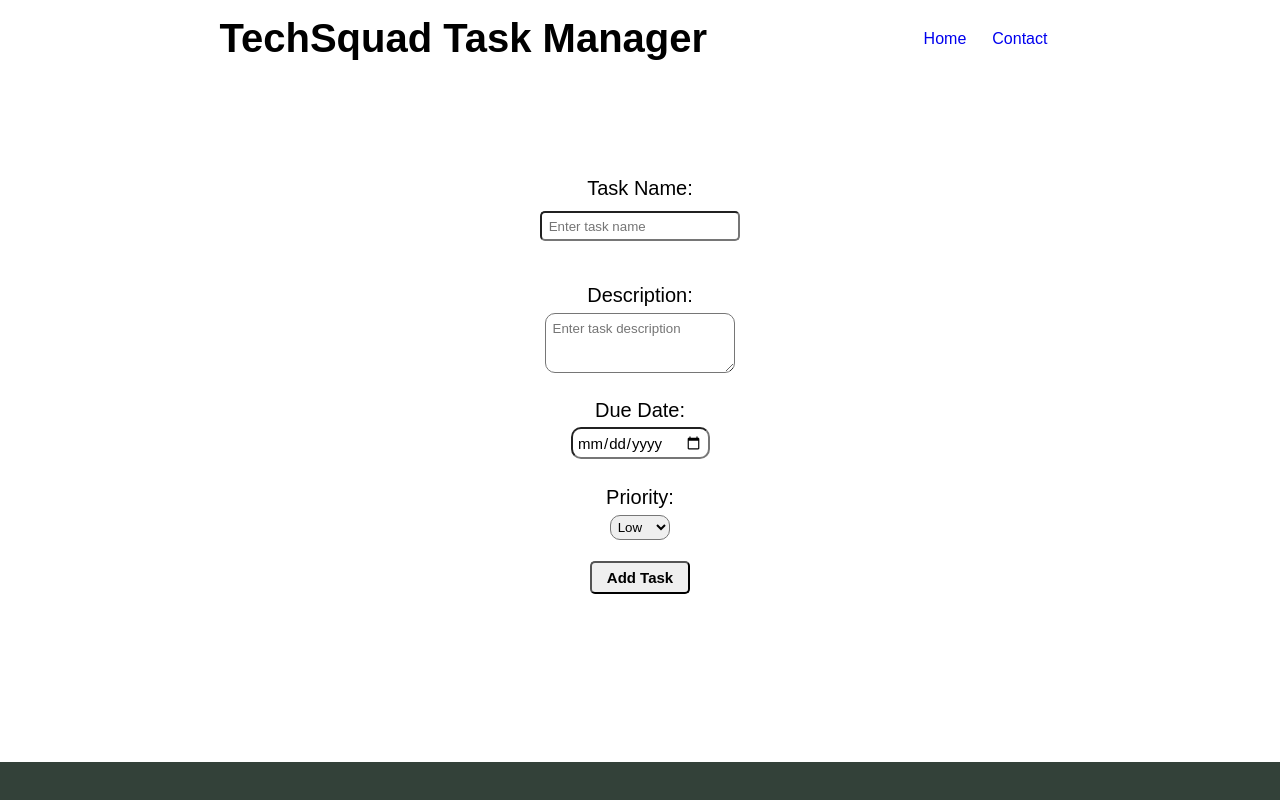
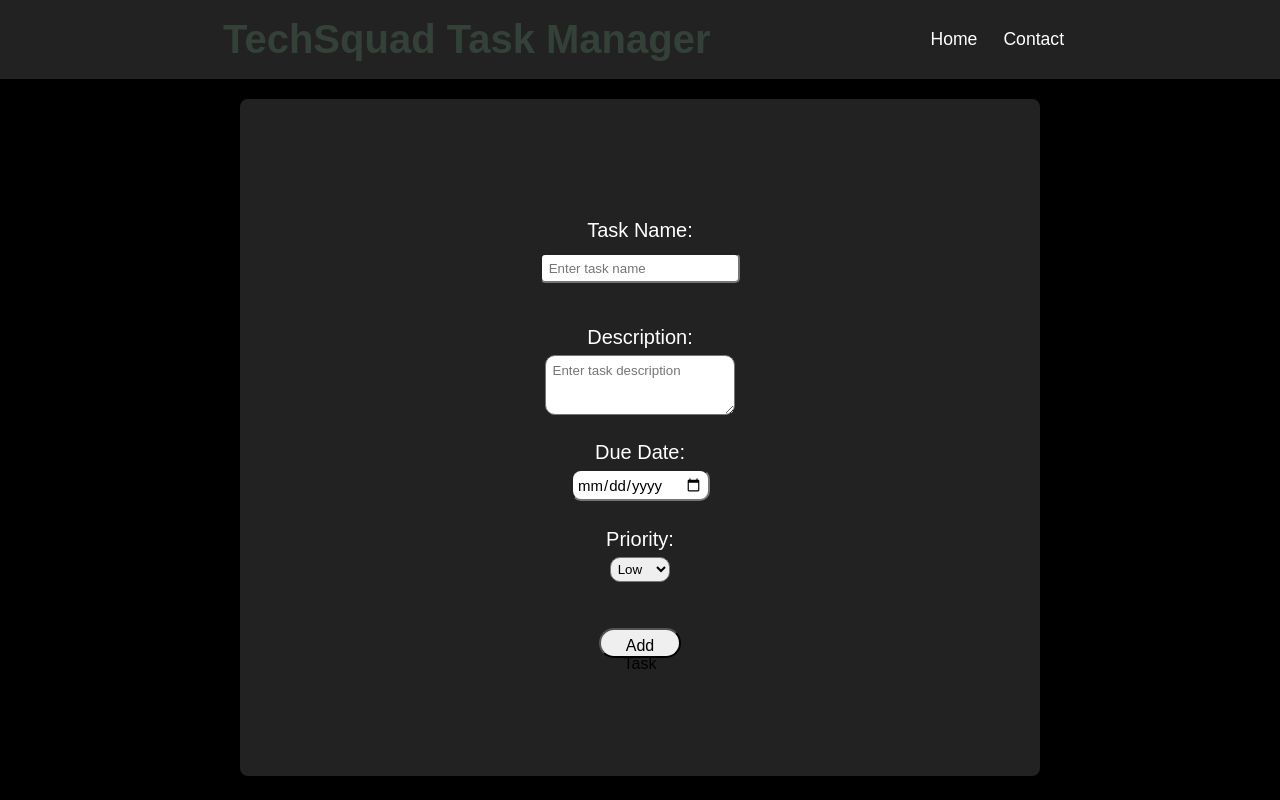
Before and after one commit to Courage718/TheTechSquad, a plain HTML site: page src/main/resources/templates/userInputTask.html in a window 1280 px wide. Shown: the top 800 px of the page. Drawn offline with Linux system fonts and the light colour scheme.

Commit message:
final version Sensor project(The Tech Squads)

```diff
--- a/src/main/resources/templates/userInputTask.html
+++ b/src/main/resources/templates/userInputTask.html
@@ -6,6 +6,129 @@
     <link rel="stylesheet" href="/css/userinput_styling.css">
     <script src="./task.js" defer> </script>
 </head>
+<style>
+    body {
+        background-color: black;
+        color: white;
+        font-family: Arial, sans-serif;
+        margin: 0;
+        padding: 0;
+    }
+
+    h1, h2, h3 {
+        font-weight: bold;
+        color: #334139;
+    }
+
+    header, footer {
+        background-color: #222;
+        color: white;
+        padding: 15px 0;
+    }
+
+    header h1 {
+        margin: 0;
+        padding: 0 20px;
+        text-align: center;
+    }
+
+    nav ul {
+        list-style: none;
+        padding: 0;
+        text-align: center;
+    }
+
+    nav ul li {
+        display: inline;
+        margin: 0 15px;
+    }
+
+    nav ul li a {
+        color: white;
+        font-size: 1.1em;
+        text-decoration: none;
+    }
+
+    nav ul li a:hover {
+        text-decoration: underline;
+        color: #334139;
+    }
+
+    main {
+        max-width: 800px;
+        margin: 20px auto;
+        padding: 20px;
+        background-color: #222;
+        border-radius: 8px;
+    }
+
+    section {
+        margin-bottom: 20px;
+    }
+
+    .cols {
+        display: flex;
+        justify-content: space-between;
+        flex-wrap: wrap;
+        margin-top: 20px;
+    }
+
+    .input-area{
+        display: flex;
+        align-items: center;
+        justify-content: center;
+        margin: 30px;
+        padding: 1em;
+    }
+
+    .submit-btn{
+        display: flex;
+        align-items: center;
+        justify-content: center;
+        margin: 30px;
+    }
+
+    .submit-btn button{
+        cursor: pointer;
+        width: 45%;
+        height: 30px;
+        border-radius: 40px;
+        font-weight: 500;
+        font-size: 100%;
+    }
+
+    .view-task{
+        display: flex;
+        align-items: center;
+        justify-content: center;
+        margin: 40px;
+    }
+
+    .view-task button{
+        cursor: pointer;
+        width: 80%;
+        height: 30px;
+        border-radius: 40px;
+        font-weight: 500;
+        font-size: 100%;
+    }
+
+    footer a {
+        color: white;
+        text-decoration: none;
+    }
+
+    footer a:hover {
+        text-decoration: underline;
+        color: #334139;
+    }
+
+    footer .copy-right {
+        font-size: 0.9em;
+        margin-top: 20px;
+        color: #aaa;
+    }
+</style>
 <body>
 <header class="navbar">
     <h1>TechSquad Task Manager</h1>
@@ -55,40 +178,7 @@
 
             </form>
         </div>
-
-<!--        <div class="task-display">-->
-
-
-<!--            &lt;!&ndash;table displaying tasks by user id&ndash;&gt;-->
-<!--            <div th:if="${tasks.size() > 0}">-->
-<!--                <table border="1">-->
-<!--                    <thead>-->
-<!--                    <tr>-->
-<!--                        <th>Title</th>-->
-<!--                        <th>Description</th>-->
-<!--                        <th>Date</th>-->
-<!--                    </tr>-->
-<!--                    </thead>-->
-<!--                    <tbody>-->
-<!--                    <tr th:each="task : ${tasks}">-->
-<!--                        <td th:text="${task.name}"></td>-->
-<!--                        <td th:text="${task.description}"></td>-->
-<!--                        <td th:text="${task.date}"></td>-->
-<!--                    </tr>-->
-<!--                    </tbody>-->
-<!--                </table>-->
-<!--            </div>-->
-<!--            <div th:if="${tasks.size() == 0}">-->
-<!--                <p>No tasks found for this user.</p>-->
-<!--            </div>-->
-
-
-
-<!--            <div id="taskContainer"></div>-->
-<!--        </div>-->
-
     </section>
-
 </main>
 
 <footer>
@@ -101,9 +191,9 @@
         <div class="links-col">
             <h4>Useful Links</h4>
             <a href="/">Home</a>
-            <a href="#">About</a>
+            <a href="/about">About</a>
             <a href="/task">Task Manager</a>
-            <a href="#">Contact</a>
+            <a href="/contact">Contact</a>
             <a href="/login">Log In</a>
         </div>
 
```
Also changed, not shown: src/main/resources/templates/task_list.html (+19 -0 lines).
